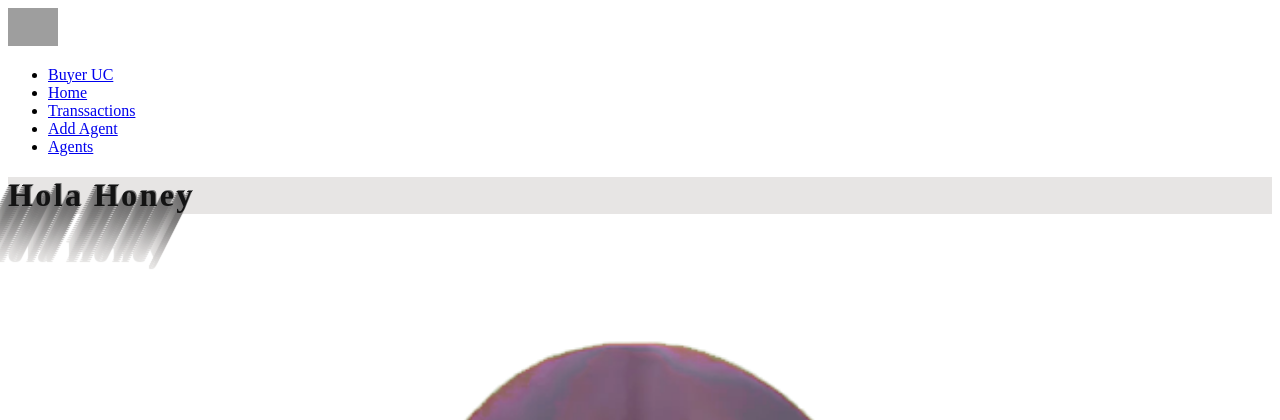
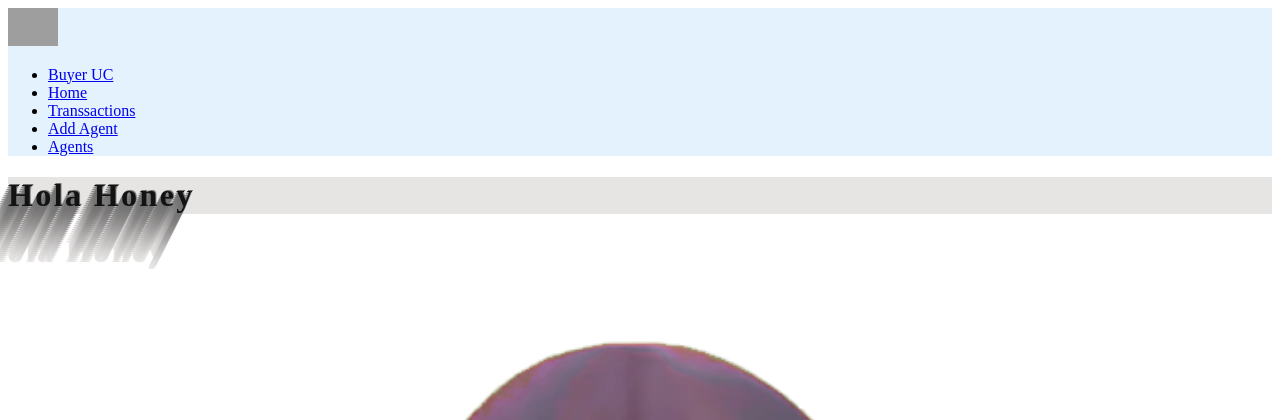
Before and after one commit to soyJmujica/Correos, a Django app: page / in a window 1280 px wide. Shown: the top 420 px of the page. Run offline with Django 4.2, Linux system fonts and the light colour scheme; grey boxes are pictures that could not be loaded.

Commit message:
navbar updated

```diff
--- a/render/templates/navbar.html
+++ b/render/templates/navbar.html
@@ -1,5 +1,5 @@
 {% load static %}
-<nav class="navbar navbar-expand bg-primary">
+<nav class="navbar navbar-light" style="background-color: #e3f2fd;">
   <div class="container-fluid">
     <a class="navbar-brand" href="#">
       <img src='https://preview.redd.it/802mgeh05s8c1.jpeg?width=640&crop=smart&auto=webp&s=50fd76282556315084e2ebb2895c57770d899e50' width="50px" alt="logo culo">
```
